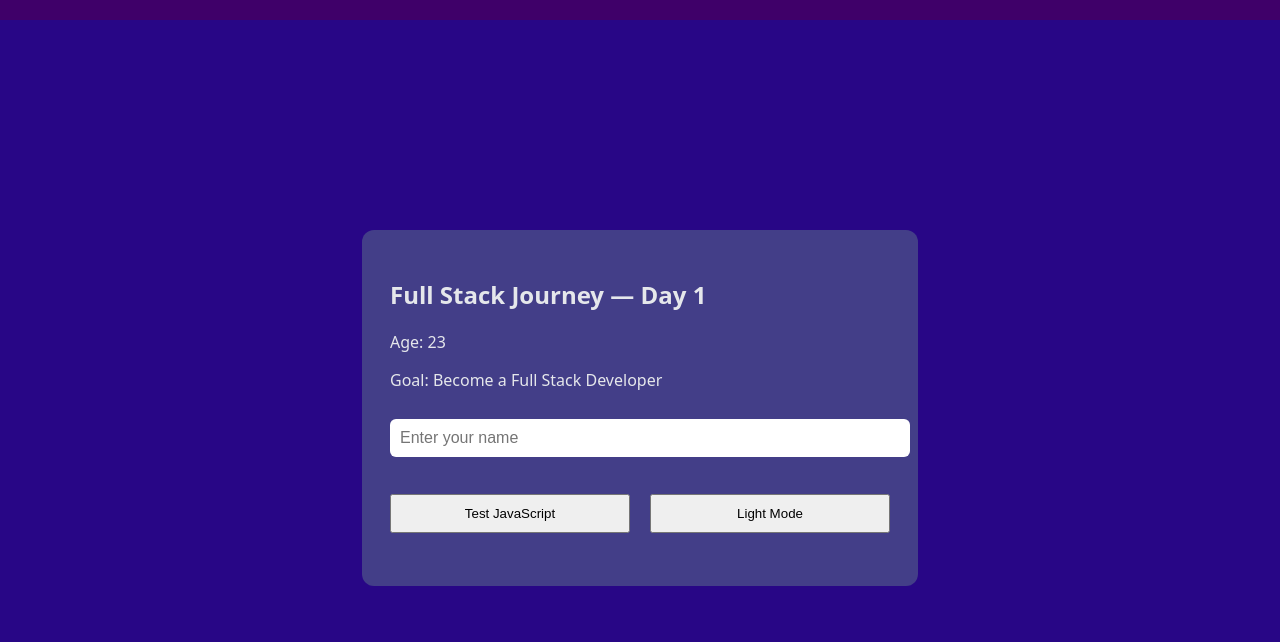
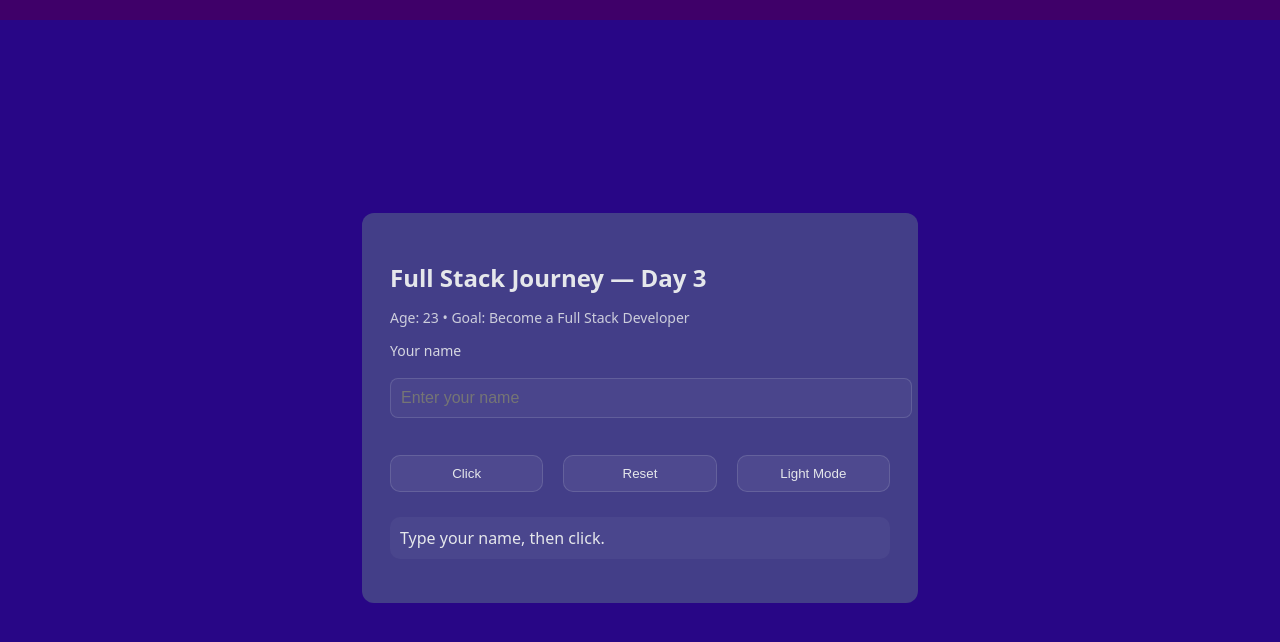
Before and after one commit to declanbradley12/fullstack-journey, a plain HTML site: page index.html in a window 1280 px wide. Both pictures are taken after a click on the button "Dark Mode". Shown: the part 106-748 px from the top of the page. Drawn offline with Linux system fonts and the light colour scheme.

Commit message:
Polish UI + refactor JS (reset, enter key, trim input)

```diff
--- a/index.html
+++ b/index.html
@@ -14,22 +14,20 @@
 
   <main class="main">
     <div class="card">
-      <h2>Full Stack Journey — Day 1</h2>
-      <p>Age: 23</p>
-      <p>Goal: Become a Full Stack Developer</p>
-      <input
-  id="nameInput"
-  type="text"
-  placeholder="Enter your name"
-/>
+<h2>Full Stack Journey — Day 3</h2>
+<p class="meta">Age: 23 • Goal: Become a Full Stack Developer</p>
 
+<label class="label" for="nameInput">Your name</label>
+<input id="nameInput" type="text" placeholder="Enter your name" />
 
-      <div class="buttons">
-        <button id="clickMe">Test JavaScript</button>
-        <button id="bgToggle">Dark Mode</button>
-      </div>
+<div class="buttons">
+  <button id="clickMe">Click</button>
+  <button id="resetBtn" type="button">Reset</button>
+  <button id="bgToggle" type="button">Dark Mode</button>
+</div>
 
-      <p id="output"></p>
+<p id="output" class="output">Type your name, then click.</p>
+
     </div>
   </main>
 
--- a/script.js
+++ b/script.js
@@ -1,32 +1,47 @@
-// Grab elements from the page
 const output = document.getElementById("output");
 const clickMeBtn = document.getElementById("clickMe");
+const resetBtn = document.getElementById("resetBtn");
 const bgButton = document.getElementById("bgToggle");
 const nameInput = document.getElementById("nameInput");
 
-// State
 let clickCount = 0;
 
-// Click button logic
+function timesWord(n) {
+  return n === 1 ? "time" : "times";
+}
+
+function renderMessage() {
+  const name = nameInput.value.trim();
+
+  if (!name) {
+    output.textContent = `Please enter your name. Button clicked ${clickCount} ${timesWord(clickCount)}.`;
+    return;
+  }
+
+  output.textContent = `Hello ${name} — button clicked ${clickCount} ${timesWord(clickCount)}.`;
+}
+
 clickMeBtn.addEventListener("click", () => {
   clickCount++;
+  renderMessage();
+});
 
-  const name = nameInput.value;
+resetBtn.addEventListener("click", () => {
+  clickCount = 0;
+  output.textContent = "Reset. Type your name, then click.";
+  nameInput.focus();
+});
 
-  if (name === "") {
-    output.textContent = `Please enter your name. Button clicked ${clickCount} times.`;
-  } else {
-    output.textContent = `Hello ${name} — button clicked ${clickCount} times.`;
+nameInput.addEventListener("keydown", (e) => {
+  if (e.key === "Enter") {
+    clickMeBtn.click();
   }
 });
 
-// Background toggle
 bgButton.addEventListener("click", () => {
   document.body.classList.toggle("alt-bg");
+  const isAlt = document.body.classList.contains("alt-bg");
+  bgButton.textContent = isAlt ? "Light Mode" : "Dark Mode";
+});
 
-  if (document.body.classList.contains("alt-bg")) {
-    bgButton.textContent = "Light Mode";
-  } else {
-    bgButton.textContent = "Dark Mode";
-  }
-});
+nameInput.focus();
--- a/style.css
+++ b/style.css
@@ -50,3 +50,51 @@ input {
   border: none;
   font-size: 16px;
 }
+
+.label {
+  display: block;
+  margin-top: 14px;
+  margin-bottom: 6px;
+  font-size: 14px;
+  opacity: 0.9;
+}
+
+.meta {
+  margin-top: -6px;
+  opacity: 0.85;
+  font-size: 14px;
+}
+
+input {
+  width: 100%;
+  padding: 10px;
+  border-radius: 8px;
+  border: 1px solid rgba(229, 231, 235, 0.15);
+  background: rgba(255, 255, 255, 0.04);
+  color: inherit;
+  outline: none;
+}
+
+input:focus {
+  border-color: rgba(229, 231, 235, 0.35);
+}
+
+.output {
+  margin-top: 14px;
+  padding: 10px;
+  border-radius: 10px;
+  background: rgba(255, 255, 255, 0.04);
+  min-height: 20px;
+}
+
+button {
+  border: 1px solid rgba(229, 231, 235, 0.15);
+  background: rgba(255, 255, 255, 0.06);
+  color: inherit;
+  border-radius: 10px;
+  transition: transform 0.05s ease;
+}
+
+button:active {
+  transform: translateY(1px);
+}
```
